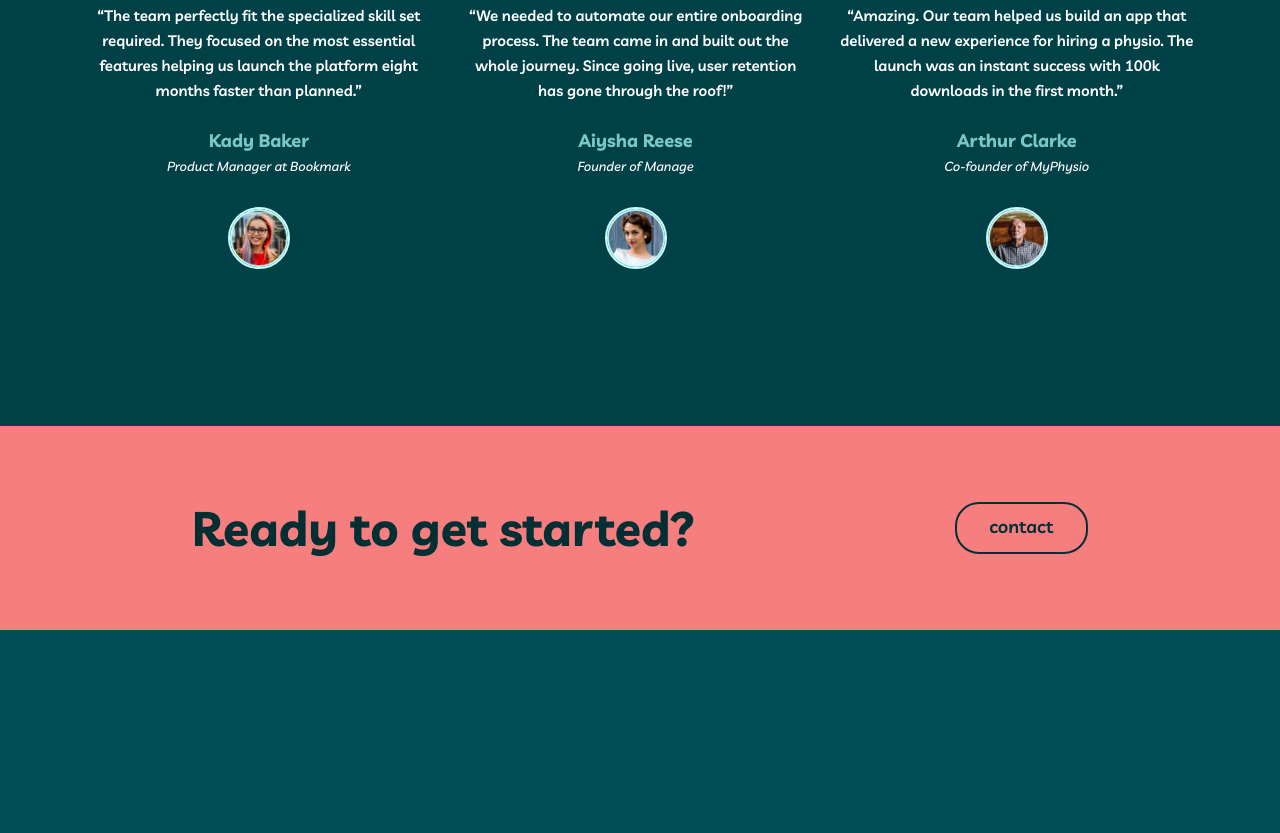
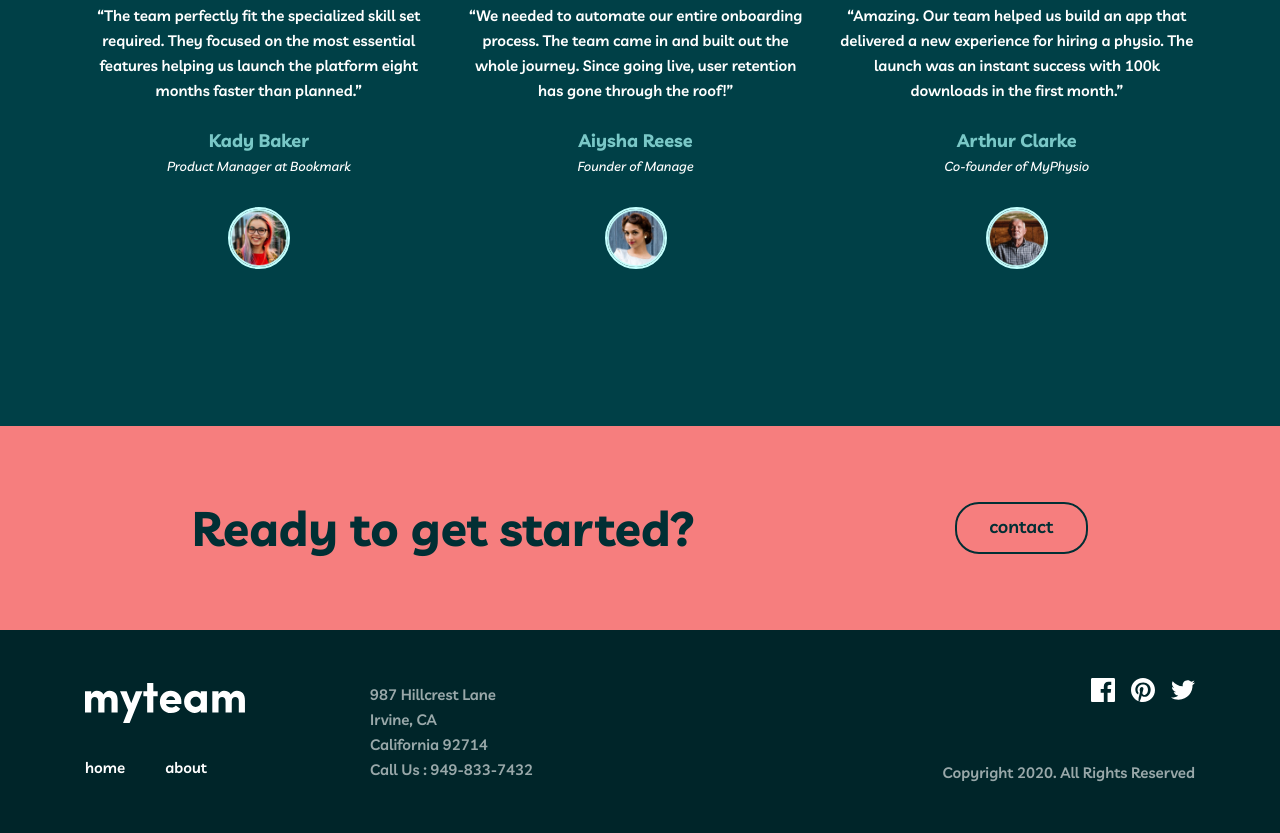
Before and after one commit to jurabek10/myteam, a plain HTML site: page index.html in a window 1280 px wide. Shown: the part 1675-2508 px from the top of the page. Before the commit the page ends 2305 px from the top, so only its background shows below. Drawn offline with Linux system fonts and the light colour scheme.

Commit message:
Add site-footer

```diff
--- a/css/styles.css
+++ b/css/styles.css
@@ -443,7 +443,63 @@ main {
     font-weight: 700;
     line-height: 48px;
 }
-.button {
+
+
+/* SITE-FOOTER */
+.site-footer {
+    padding-top: 48px;
+    padding-bottom: 48px;
+    background-color: var(--green-dark);
 }
-.button--cta {
+.site-footer__container {
+    display: flex;
+    align-items: center;
 }
+
+.site-footer__navigator {
+    margin-right: 125px;
+}
+
+.site-footer__sitenav {
+    margin-top: 25px;
+}
+
+.site-footer__address {
+    flex-direction: column;
+    margin-right: auto;
+}
+
+.site-footer__text {
+    margin: 0;
+    opacity: 0.6;
+}
+
+.socials__list {
+    display: flex;
+    align-items: center;
+    justify-content: end;
+    padding: 0;
+    margin: 0;
+    list-style: none;
+}
+.socials__item:not(:last-child) {
+    margin-right: 16px;
+}
+.socials__link {
+    color: #fff;
+}
+
+.socials__link:hover {
+    color: var(--accent-red);
+}
+
+.socials__link:active {
+    opacity: 0.6;
+}
+
+.site-footer__copyright {
+    margin-top: 51px;
+    margin-bottom: 0;
+    text-align: right;
+    opacity: 0.6;
+}
--- a/index.html
+++ b/index.html
@@ -111,6 +111,58 @@
             </div>
         </div>
     </main>
+
+    <!-- SITE-FOOTER -->
+    <footer class="site-footer">
+        <div class="site-footer__container container">
+            <div class="site-footer__navigator">
+                <a class="site-footer__logo logo" href="index.html">
+                    <img class="logo__img" src="img/logo.svg" alt="Site logo" width="160" height="40">
+                </a>
+                <nav class="site-footer__sitenav sitenav">
+                    <ul class="sitenav__list">
+                        <li class="sitenav__item"><a class="sitenav__link" href="#">home</a></li>
+                        <li class="sitenav__item"><a class="sitenav__link" href="#">about</a></li>
+                    </ul>
+                </nav>
+            </div>
+
+            <div class="site-footer__address">
+                <p class="site-footer__text">987 Hillcrest Lane</p>
+                <p class="site-footer__text">Irvine, CA</p>
+                <p class="site-footer__text">California 92714</p>
+                <p class="site-footer__text">Call Us : 949-833-7432</p>
+            </div>
+
+            <div class="site-footer__socials socials">
+                <ul class="socials__list">
+                    <li class="socials__item">
+                        <a class="socials__link" href="#">
+                            <svg class="socials__icon" width="24" height="24" viewBox="0 0 24 24" fill="none" xmlns="http://www.w3.org/2000/svg">
+                                <path d="M22.675 0H1.325C0.593 0 0 0.593 0 1.325V22.676C0 23.407 0.593 24 1.325 24H12.82V14.706H9.692V11.084H12.82V8.413C12.82 5.313 14.713 3.625 17.479 3.625C18.804 3.625 19.942 3.724 20.274 3.768V7.008L18.356 7.009C16.852 7.009 16.561 7.724 16.561 8.772V11.085H20.148L19.681 14.707H16.561V24H22.677C23.407 24 24 23.407 24 22.675V1.325C24 0.593 23.407 0 22.675 0Z" fill="currentColor"/>
+                            </svg>
+                        </a>
+                    </li>
+                    <li class="socials__item">
+                        <a class="socials__link" href="#">
+                            <svg class="socials__icon" width="24" height="24" viewBox="0 0 24 24" fill="none" xmlns="http://www.w3.org/2000/svg">
+                                <path d="M12 0C5.373 0 0 5.372 0 12C0 17.084 3.163 21.426 7.627 23.174C7.522 22.225 7.427 20.769 7.669 19.733C7.887 18.796 9.076 13.768 9.076 13.768C9.076 13.768 8.717 13.049 8.717 11.986C8.717 10.318 9.684 9.072 10.888 9.072C11.911 9.072 12.406 9.841 12.406 10.762C12.406 11.791 11.751 13.33 11.412 14.757C11.129 15.951 12.011 16.926 13.189 16.926C15.322 16.926 16.961 14.677 16.961 11.431C16.961 8.558 14.897 6.549 11.949 6.549C8.535 6.549 6.531 9.11 6.531 11.756C6.531 12.787 6.928 13.894 7.424 14.494C7.522 14.613 7.536 14.718 7.507 14.839L7.174 16.199C7.121 16.419 7 16.466 6.772 16.36C5.273 15.662 4.336 13.471 4.336 11.711C4.336 7.926 7.086 4.449 12.265 4.449C16.428 4.449 19.663 7.416 19.663 11.38C19.663 15.516 17.056 18.844 13.436 18.844C12.22 18.844 11.077 18.213 10.686 17.466L9.938 20.319C9.667 21.362 8.936 22.669 8.446 23.465C9.57 23.812 10.763 24 12 24C18.627 24 24 18.627 24 12C24 5.372 18.627 0 12 0Z" fill="currentColor"/>
+                            </svg>
+                        </a>
+                    </li>
+                    <li class="socials__item">
+                        <a class="socials__link" href="#">
+                            <svg class="socials__icon" width="24" height="20" viewBox="0 0 24 20" fill="none" xmlns="http://www.w3.org/2000/svg">
+                                <path d="M24 2.55699C23.117 2.94899 22.168 3.21299 21.172 3.33199C22.189 2.72299 22.97 1.75799 23.337 0.607986C22.386 1.17199 21.332 1.58199 20.21 1.80299C19.313 0.845986 18.032 0.247986 16.616 0.247986C13.437 0.247986 11.101 3.21399 11.819 6.29299C7.728 6.08799 4.1 4.12799 1.671 1.14899C0.381 3.36199 1.002 6.25699 3.194 7.72299C2.388 7.69699 1.628 7.47599 0.965 7.10699C0.911 9.38799 2.546 11.522 4.914 11.997C4.221 12.185 3.462 12.229 2.69 12.081C3.316 14.037 5.134 15.46 7.29 15.5C5.22 17.123 2.612 17.848 0 17.54C2.179 18.937 4.768 19.752 7.548 19.752C16.69 19.752 21.855 12.031 21.543 5.10599C22.505 4.41099 23.34 3.54399 24 2.55699Z" fill="currentColor"/>
+                            </svg>
+                        </a>
+                    </li>
+                </ul>
+
+                <p class="site-footer__copyright">Copyright 2020. All Rights Reserved</p>
+            </div>
+        </div>
+    </footer>
     <script src="js/main.js"></script>
 </body>
 </html>
```
Also changed, not shown: img/icon-facebook.svg (added), img/icon-pinterest.svg (added), img/icon-twitter.svg (added). Lines whose indentation alone changed are shown as unchanged.
